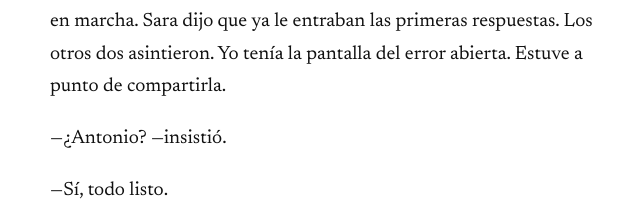
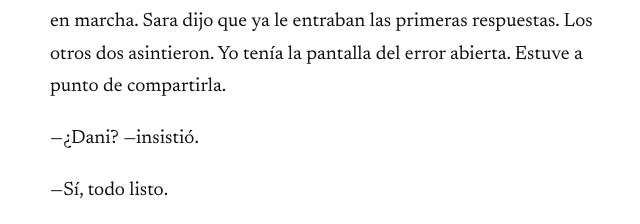
Before and after one commit to paulamascaros/por-un-punado-de-tokens, a plain HTML site: page relatos/on-track.html in a window 1280 px wide. Shown: the part 887-1111 px from the top of the page, 318-958 px from the left. Drawn offline with Linux system fonts and the light colour scheme.

Commit message:
On track: Antonio pasa a llamarse Dani

```diff
--- a/relatos/on-track.html
+++ b/relatos/on-track.html
@@ -33,7 +33,7 @@
 <p>Hasta entonces eran diez. Éramos cuatro SDR y las comisiones eran individuales. Al último que se quedó corto dos meses seguidos lo despidieron antes de la siguiente daily.</p>
 <p>La primera semana preparé una lista de cuentas y una secuencia de tres correos. Al conectar el CRM a la nueva herramienta me salió un error. Lo intenté dos veces más.</p>
 <p>En la daily del viernes, el Head of Sales preguntó si ya lo teníamos en marcha. Sara dijo que ya le entraban las primeras respuestas. Los otros dos asintieron. Yo tenía la pantalla del error abierta. Estuve a punto de compartirla.</p>
-<p>—¿Antonio? —insistió.</p>
+<p>—¿Dani? —insistió.</p>
 <p>—Sí, todo listo.</p>
 <p>Durante tres meses busqué empresas como siempre y las copié a mano en el CRM. Antes de escribirle a alguien, buscaba algo de su empresa que me diera pie. Escribía cada correo uno por uno, lo pulía en mi ChatGPT personal y lo pegaba de vuelta.</p>
 <p>A las seis veía cómo se apagaban, uno a uno, los puntos verdes de mis compañeros.</p>
```
